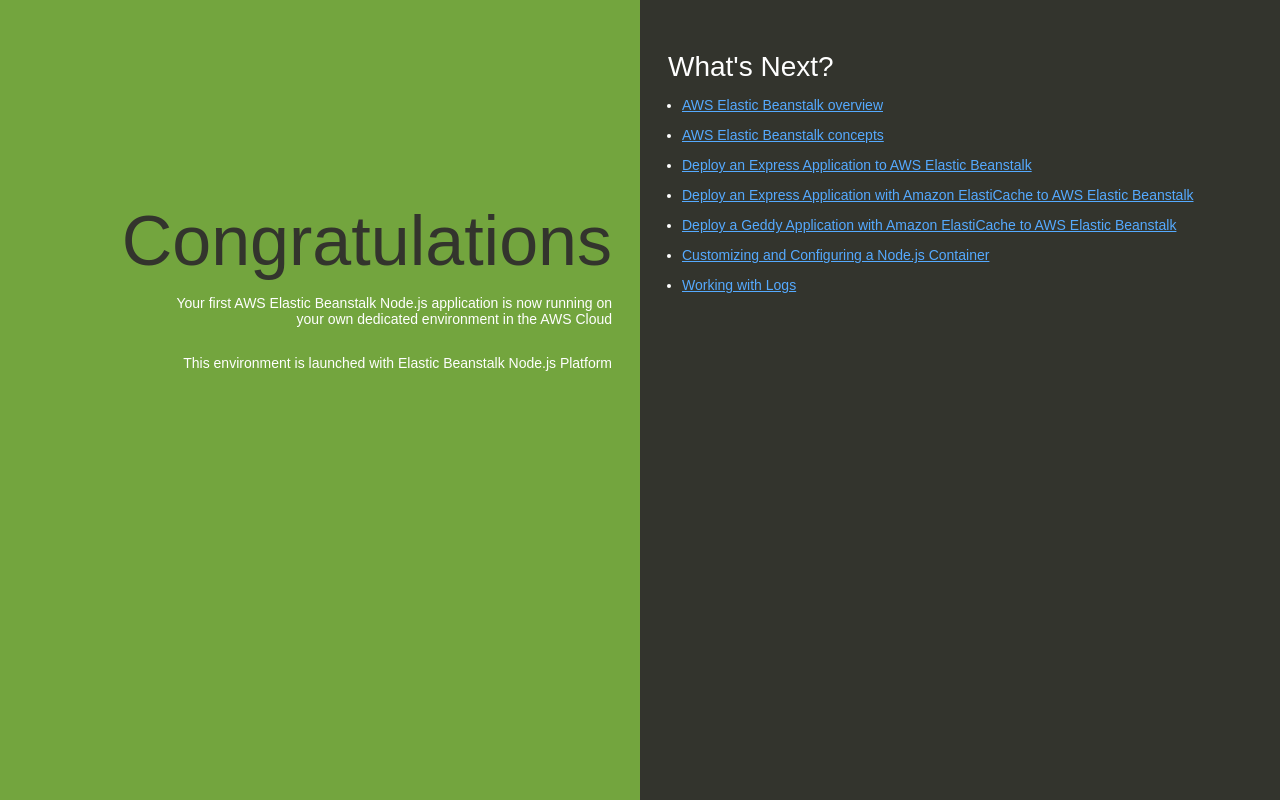
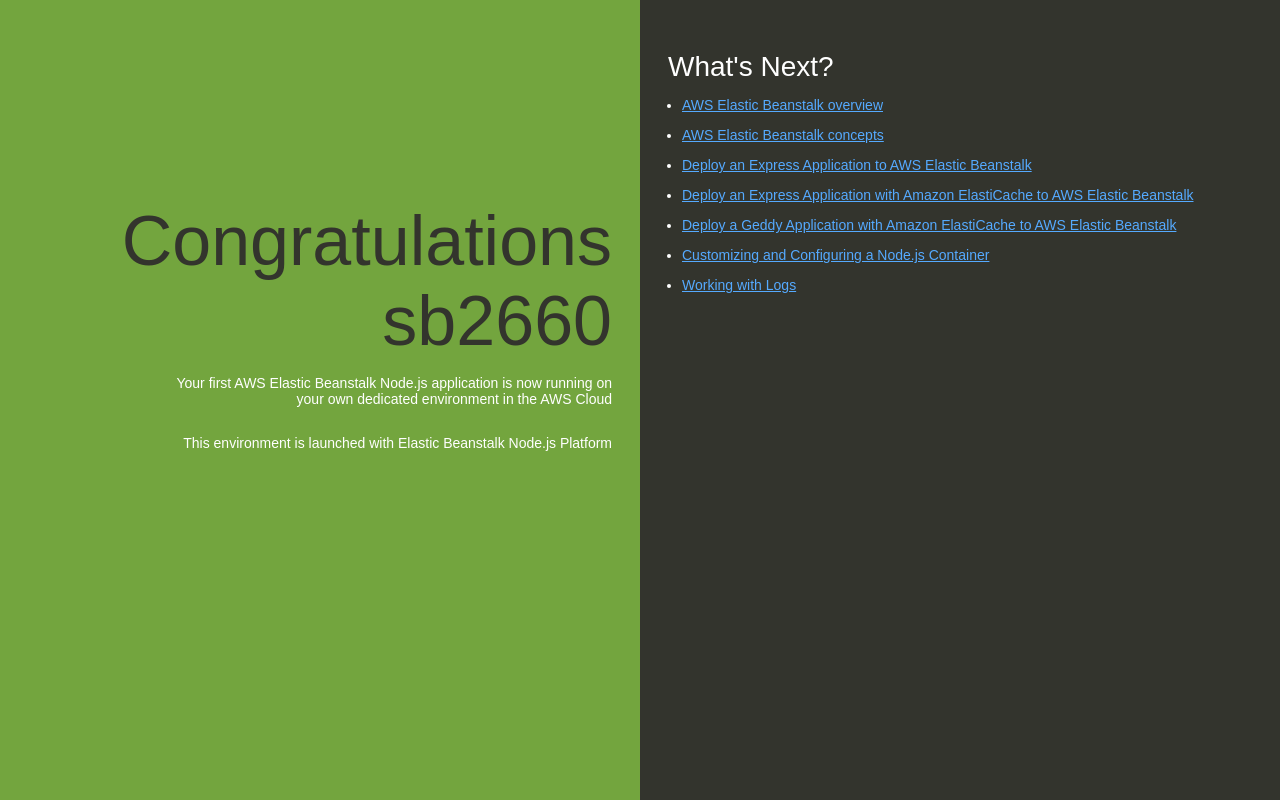
Before and after one commit to shreyas03399/aws_activity-sb, a website: page index.html in a window 1280 px wide. Drawn offline with Linux system fonts and the light colour scheme.

Commit message:
Update index.html

```diff
--- a/index.html
+++ b/index.html
@@ -74,7 +74,7 @@
   </head>
   <body>
     <div class="textColumn">
-      <h1>Congratulations</h1>
+      <h1>Congratulations sb2660</h1>
       <p>Your first AWS Elastic Beanstalk Node.js application is now running on your own dedicated environment in the AWS Cloud</p>
       <p>This environment is launched with Elastic Beanstalk Node.js Platform</p>
     </div>
```
